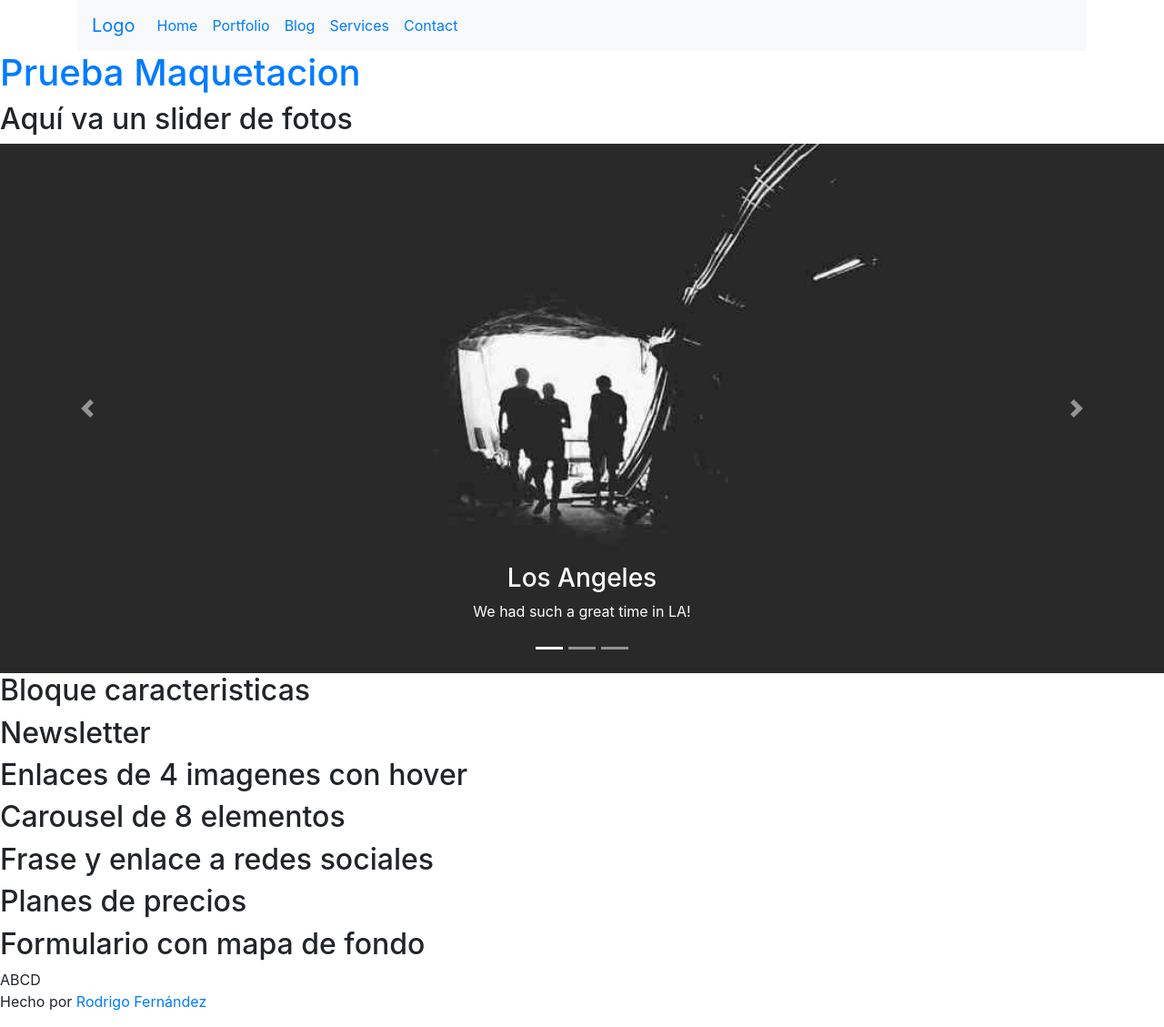
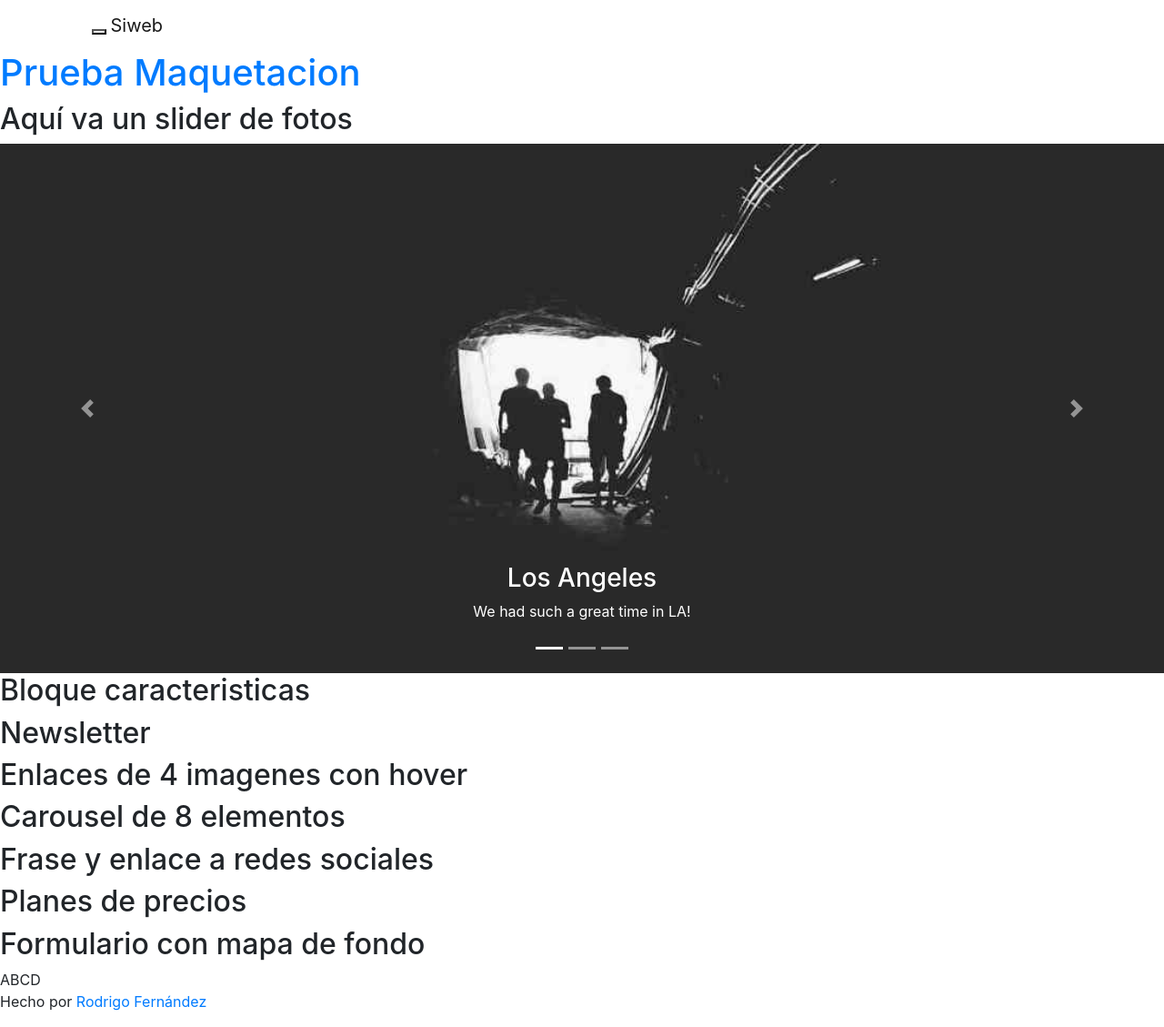
Before and after one commit to Comeneto/siweb-front, a Jekyll site: the page built from index.md, in a window 1280 px wide. Shown: the whole page at 91% size. Built offline with Jekyll 4.4.1, drawn with Linux system fonts in a browser that asks for light colours; nearby versions of some CDN libraries; some web fonts are replaced.

Commit message:
Update header.html

```diff
--- a/_includes/header.html
+++ b/_includes/header.html
@@ -1,14 +1,25 @@
 <div class="container">
-	<nav class="navbar navbar-expand-sm bg-light">
-		<a class="navbar-brand" href="#">Logo</a>
-		<ul class="navbar-nav">
+	<nav class="navbar navbar-light">
+	<div class="navbar-header">
+		<button type="button" class="navbar-toggle collapsed" data-toggle="collapse" data-target="#navbar" aria-expanded="false" aria-controls="navbar">
+			<span class="sr-only">Toggle navigation</span>
+			<span class="icon-bar"></span>
+			<span class="icon-bar"></span>
+			<span class="icon-bar"></span>
+		</button>
+		<a class="navbar-brand" href="/">Siweb</a>
+	</div>
+	<div id="navbar" class="navbar-collapse collapse">
+		<ul class="nav navbar-nav navbar-right ">
 			<li class="nav-item"><a class="nav-link" href="#">Home</a></li>
 			<li class="nav-item"><a class="nav-link" href="#">Portfolio</a></li>
 			<li class="nav-item"><a class="nav-link" href="#">Blog</a></li>
 			<li class="nav-item"><a class="nav-link" href="#">Services</a></li>
 			<li class="nav-item"><a class="nav-link" href="#">Contact</a></li>
+
 		</ul>
-	</nav>
+	</div>
+</nav>
 </div>
 <header>
 	<h1><a href="{{ site.baseurl }}">{{ site.title }}</a></h1>
```
